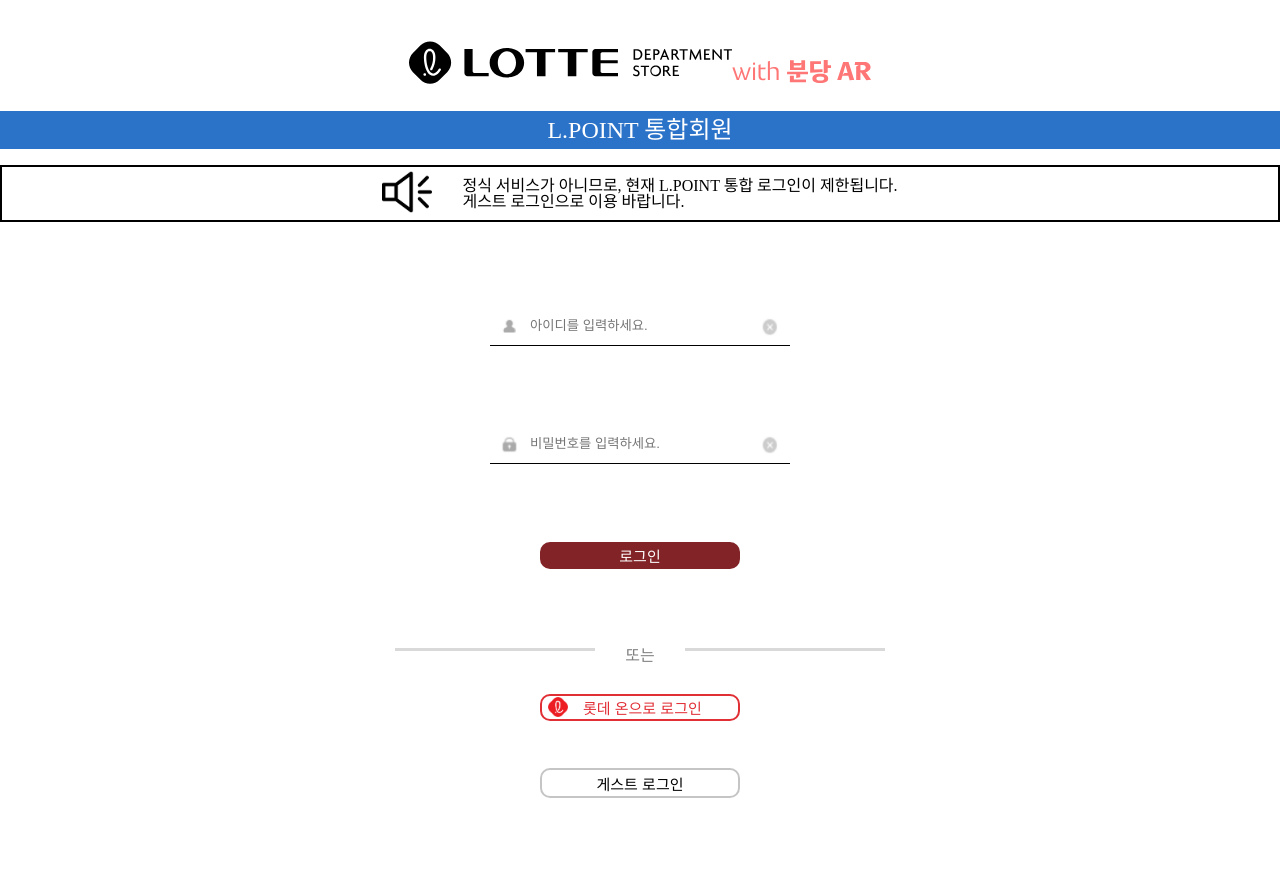
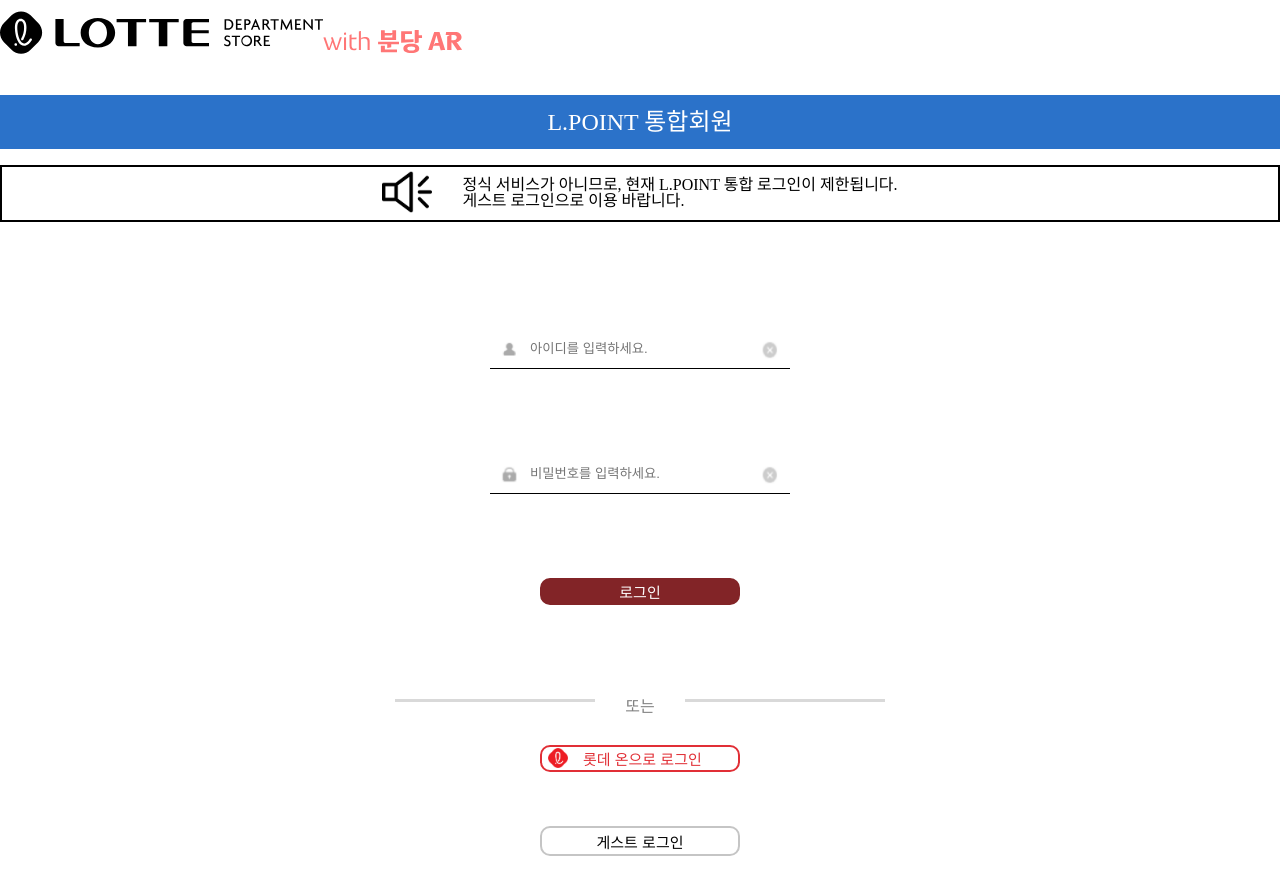
Before and after one commit to SangYoonLee1231/MZ-AR-AR_Refactoring, a React (Create React App) app: page /f in a window 1280 px wide. Before the commit the page ends 830 px from the top, so only its background shows below. Built offline with nearby package versions, Linux system fonts and the light colour scheme.

Commit message:
[FIX] 헤더 배치 수정

```diff
--- a/src/pages/LogIn_noMember/LogIn_noMember.jsx
+++ b/src/pages/LogIn_noMember/LogIn_noMember.jsx
@@ -87,10 +87,10 @@
     const isButtonDisabled = username === '' || verify === '' || isClicked === '' || isValid === '' || isValid === 'False';
 
     return (
+        <div>
+            <Header />
             <div className="vertical-center-lineUp">
 
-            <Header />
-            <div className="SizedBox_ver2"></div>
                 <h1 href="#" style={{ textDecoration: 'none', fontSize: '30px', fontWeight: 'bold' }}>게스트 로그인</h1>
                 <div className="SizedBox_ver2"></div>
                 <a href="#" style={{ color: 'gray', textDecoration: 'none' }}>언제든지 L.POINT 계정에 연동이 가능합니다.</a>
@@ -160,6 +160,7 @@
                 <div className="SizedBox_ver2"></div>
                 {showToast && <div className="toast">비회원으로 로그인되었습니다!</div>}
             </div>
+        </div>
     );
 }
 
--- a/src/pages/Login/LoginPage.jsx
+++ b/src/pages/Login/LoginPage.jsx
@@ -43,9 +43,9 @@
   const isButtonDisabled = username === '' || password === '';
 
   return (
+    <div>
+      <Header />
       <div className="vertical-center-lineUp">
-
-      <Header />
         <div className="LpointDIV">
           <a>L.POINT 통합회원</a>
         </div>
@@ -153,6 +153,7 @@
         </Link>
         <div className="SizedBox_ver2"></div>
       </div>
+    </div>
   );
 }
 
--- a/src/pages/Login/LoginPage.scss
+++ b/src/pages/Login/LoginPage.scss
@@ -15,11 +15,13 @@
 .vertical-center-lineUp {
     display: flex;
     flex-direction: column;
-    justify-content: flex-start;
-    align-items: flex-start;
+    justify-content: center;
+    align-items: center;
     height: 100vh;
     gap: 1rem;
 }
+
+
 
 .LoginPage-button-style {
     width: 200px;
--- a/src/pages/SignUp/SignUp.jsx
+++ b/src/pages/SignUp/SignUp.jsx
@@ -63,9 +63,9 @@
     const isButtonDisabled = username === '' || isValid === '' || isValid === 'False';
 
     return (
+        <div>
+            <Header />
             <div className="vertical-center-lineUp">
-            <Header />
-            <div className="SizedBox_ver2"></div>
                 <h1 href="#" style={{ textDecoration: 'none', fontSize: '30px', fontWeight: 'bold' }}>닉네임을 입력해주세요</h1>
                 <div className="SizedBox_ver2"></div>
                 <a href="#" style={{ color: 'gray', textDecoration: 'none' }}>처음 오셨네요!</a>
@@ -102,6 +102,7 @@
                 <div className="SizedBox_ver2"></div>
                 {showToast && <div className="toast">닉네임이 생성되었습니다!</div>}
             </div>
+        </div>
     );
 }
 
```
Lines whose indentation alone changed are shown as unchanged.
